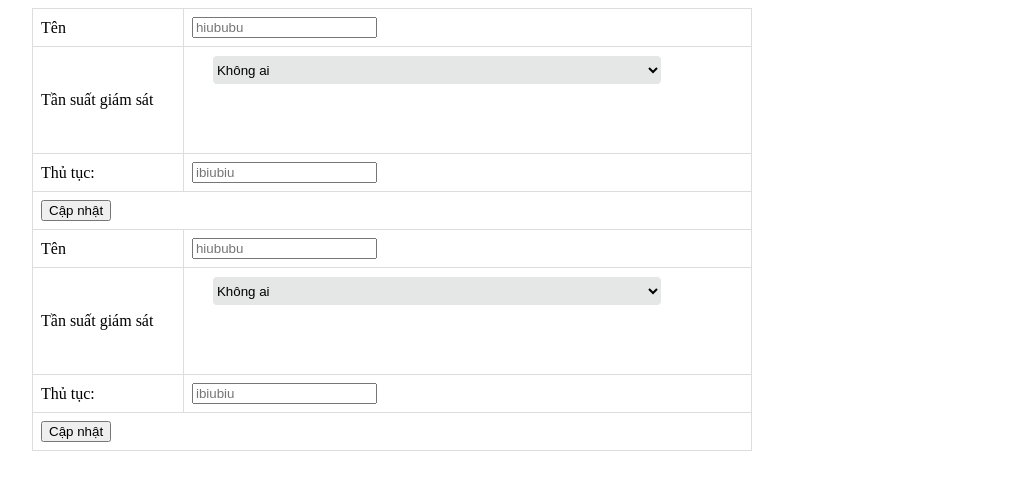
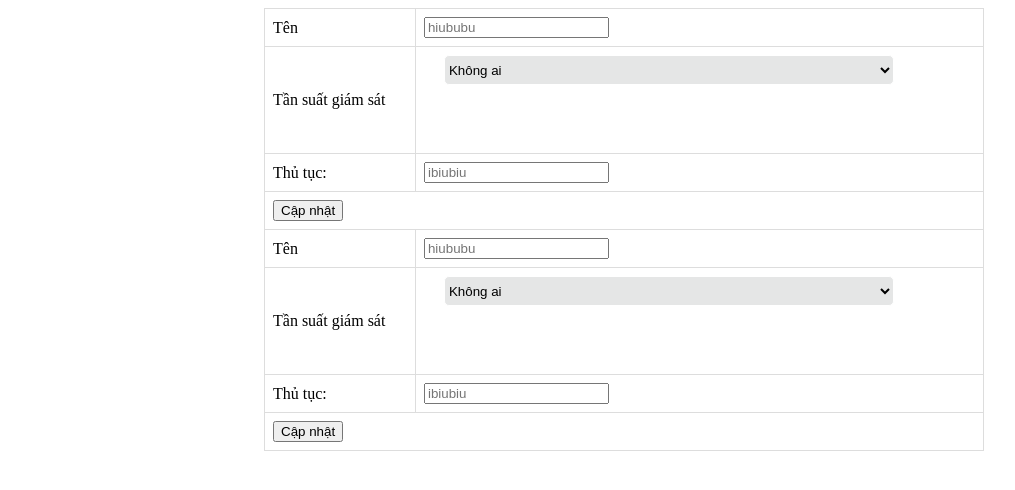
Before and after one commit to Yorunoh/dumb-php-assignment, a PHP site: page /update.php?SUA=6 in a window 1280 px wide. Shown: the top 490 px of the page, without its empty margins (16-1031 px from the left). Run offline with PHP 8.4, Linux system fonts and the light colour scheme; data comes from the database, SQL or seed files in the repository.

Commit message:
change something

```diff
--- a/muctieu.css
+++ b/muctieu.css
@@ -670,6 +670,8 @@ th {
 }
 
 .formupdate{
-    float: left;
+    margin-left: auto;
+    margin-right: auto;
+
     width: 800px;
 }
```
